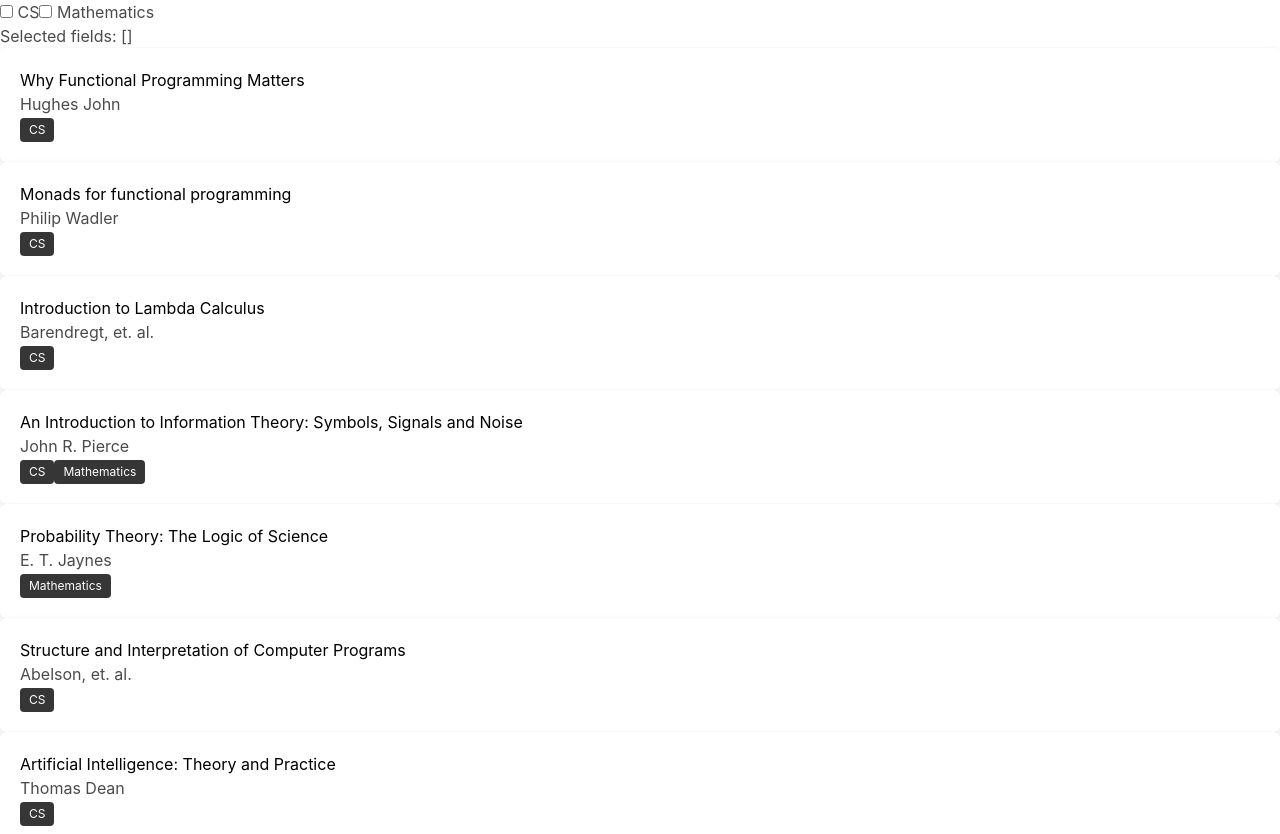
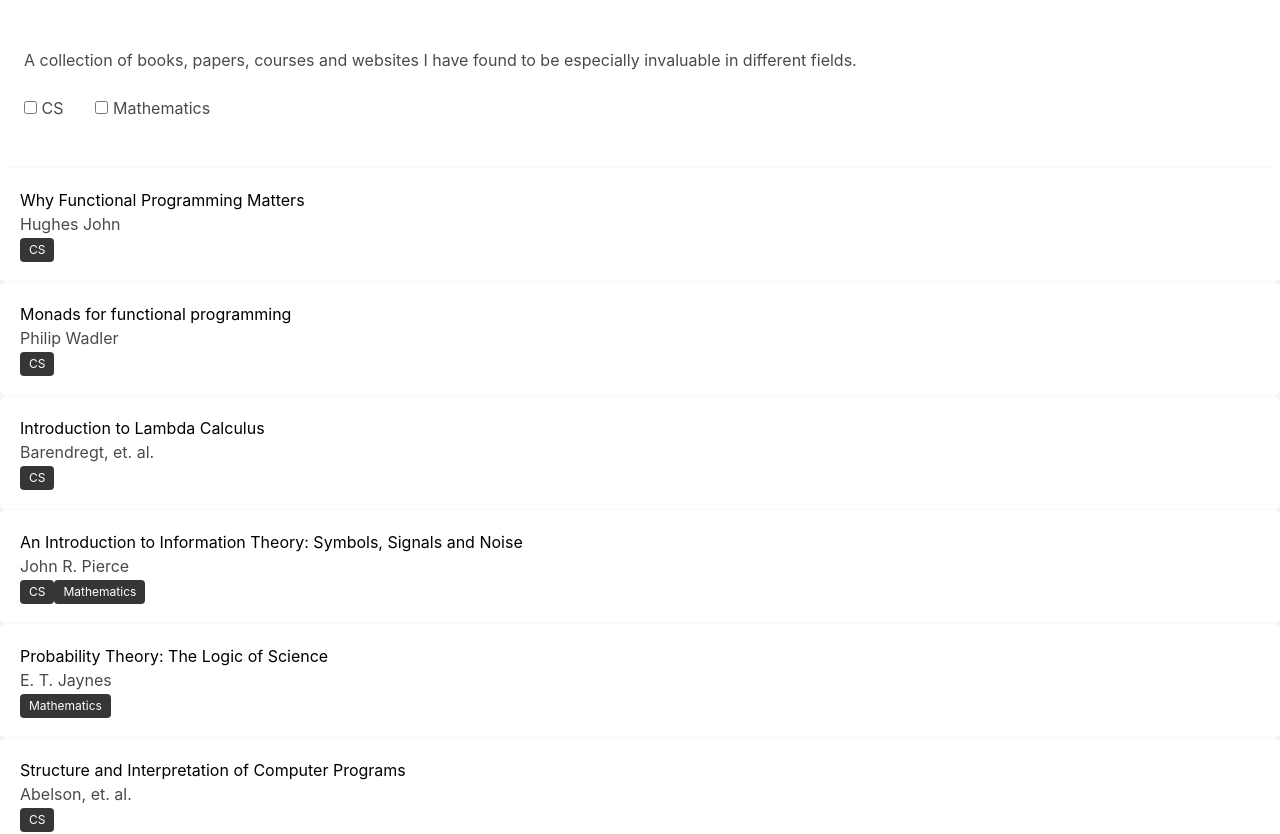
Before and after one commit to davidahmed/personal-homepage, a Vue app: page / in a window 1280 px wide. Shown: the top 834 px of the page. Built offline with nearby package versions, Linux system fonts and the light colour scheme.

Commit message:
Added a header section and styling to the Field checkboxes

```diff
--- a/src/components/Library.vue
+++ b/src/components/Library.vue
@@ -1,19 +1,20 @@
 <template>
   <div>
-
-    <div>
-      <label class="checkbox" v-bind:key="field" v-for="field in fields" >
-        <input type="checkbox" v-bind:value="field" v-model="selectedFields">
-        {{ field }}
-      </label>
+    <section class="section">
+      <p> A collection of books, papers, courses and websites I have found to be especially invaluable
+      in different fields.</p>
       <br>
-      <span> Selected fields: {{ selectedFields }} </span>
-    </div>
+      <div>
+        <label class="checkbox field-selection" v-bind:key="field" v-for="field in fields">
+          <input type="checkbox" v-bind:value="field" v-model="selectedFields">
+          {{ field }}
+        </label>
+      </div>
+    </section>
 
     <div v-bind:key="item.title" v-for="item in filteredBookList">
       <Book v-bind:book="item" />
     </div>
-
   </div>
 </template>
 
@@ -62,6 +63,9 @@ export default {
 h3 {
   margin: 40px 0 0;
 }
+.field-selection:not(:first-child){
+    padding-left:2em;
+}
 ul {
   list-style-type: none;
   padding: 0;
```
